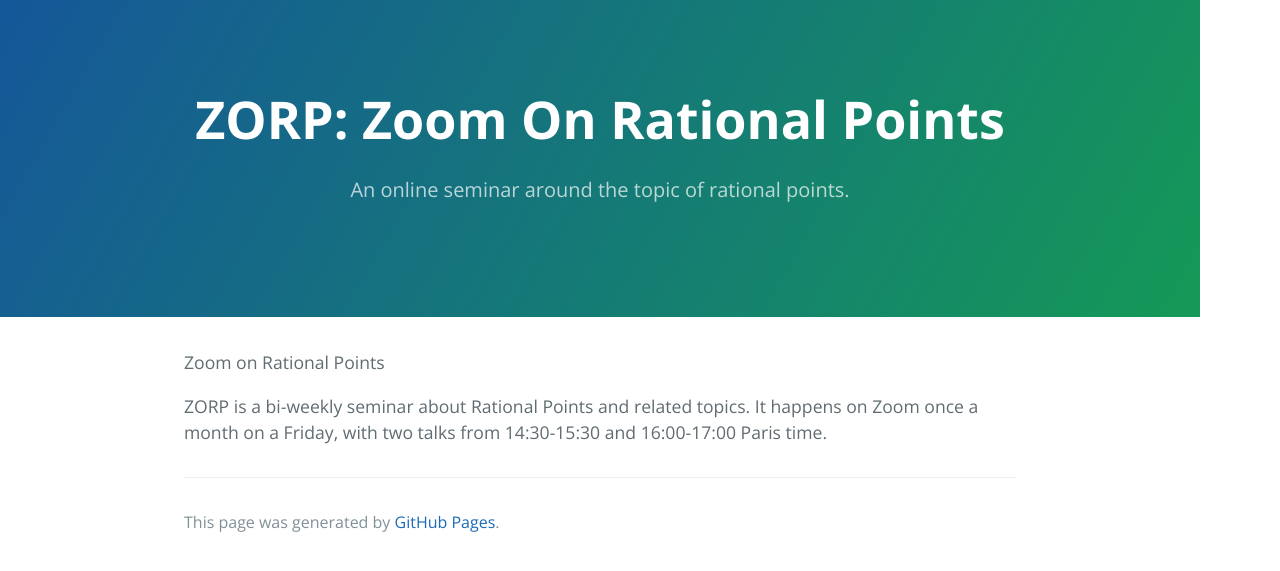
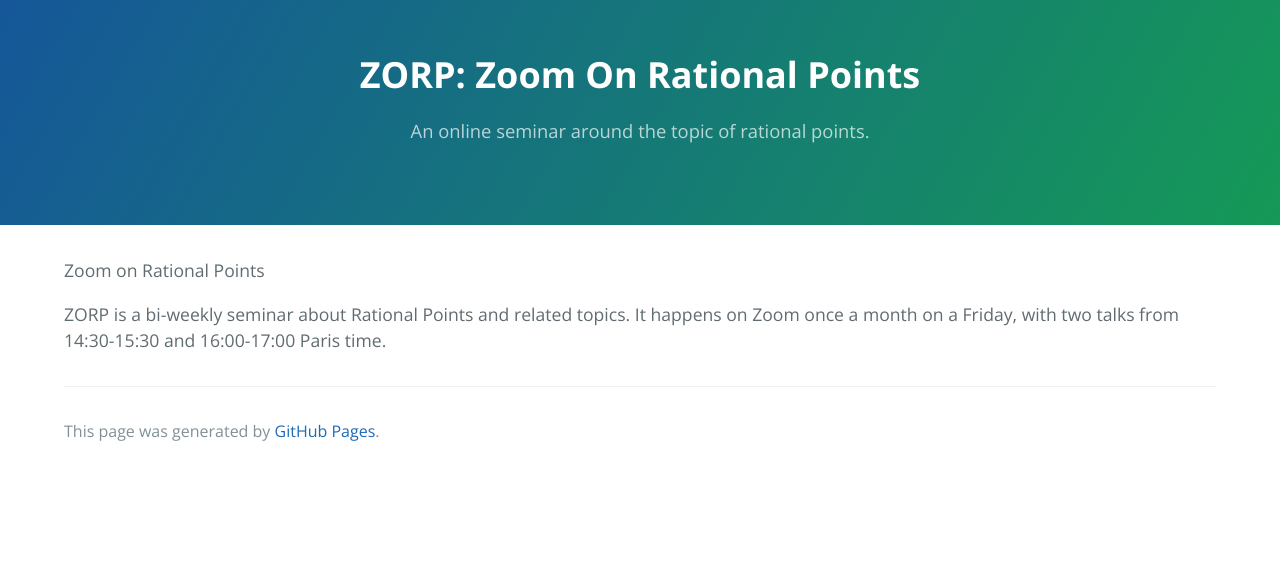
Before and after one commit to zoom-on-rational-points/zoom-on-rational-points.github.io, a Jekyll site: the page built from about.md, in a window 1280 px wide. Shown: the top 571 px of the page. Built offline with Jekyll 4.4.1, drawn with Linux system fonts in a browser that asks for light colours; our own code applies the rules of GitHub Pages for plain Markdown files.

Commit message:
Update jekyll-theme-cayman.scss

```diff
--- a/_sass/jekyll-theme-cayman.scss
+++ b/_sass/jekyll-theme-cayman.scss
@@ -4,19 +4,19 @@
 @import url('https://fonts.googleapis.com/css?family=Open+Sans:400,700');
 
 @mixin large {
-  @media screen and (min-width: #{$large-breakpoint}) {
+  @media screen and (min-width: #{1400px}) {
     @content;
   }
 }
 
 @mixin medium {
-  @media screen and (min-width: #{$medium-breakpoint}) and (max-width: #{$large-breakpoint}) {
+  @media screen and (min-width: #{200px}) and (max-width: #{1400px}) {
     @content;
   }
 }
 
 @mixin small {
-  @media screen and (max-width: #{$medium-breakpoint}) {
+  @media screen and (max-width: #{200px}) {
     @content;
   }
 }
@@ -27,7 +27,6 @@
 
 body {
   padding: 0;
-  width: 1200px;
   margin: 0;
   font-family: "Open Sans", "Helvetica Neue", Helvetica, Arial, sans-serif;
   font-size: 16px;
```
